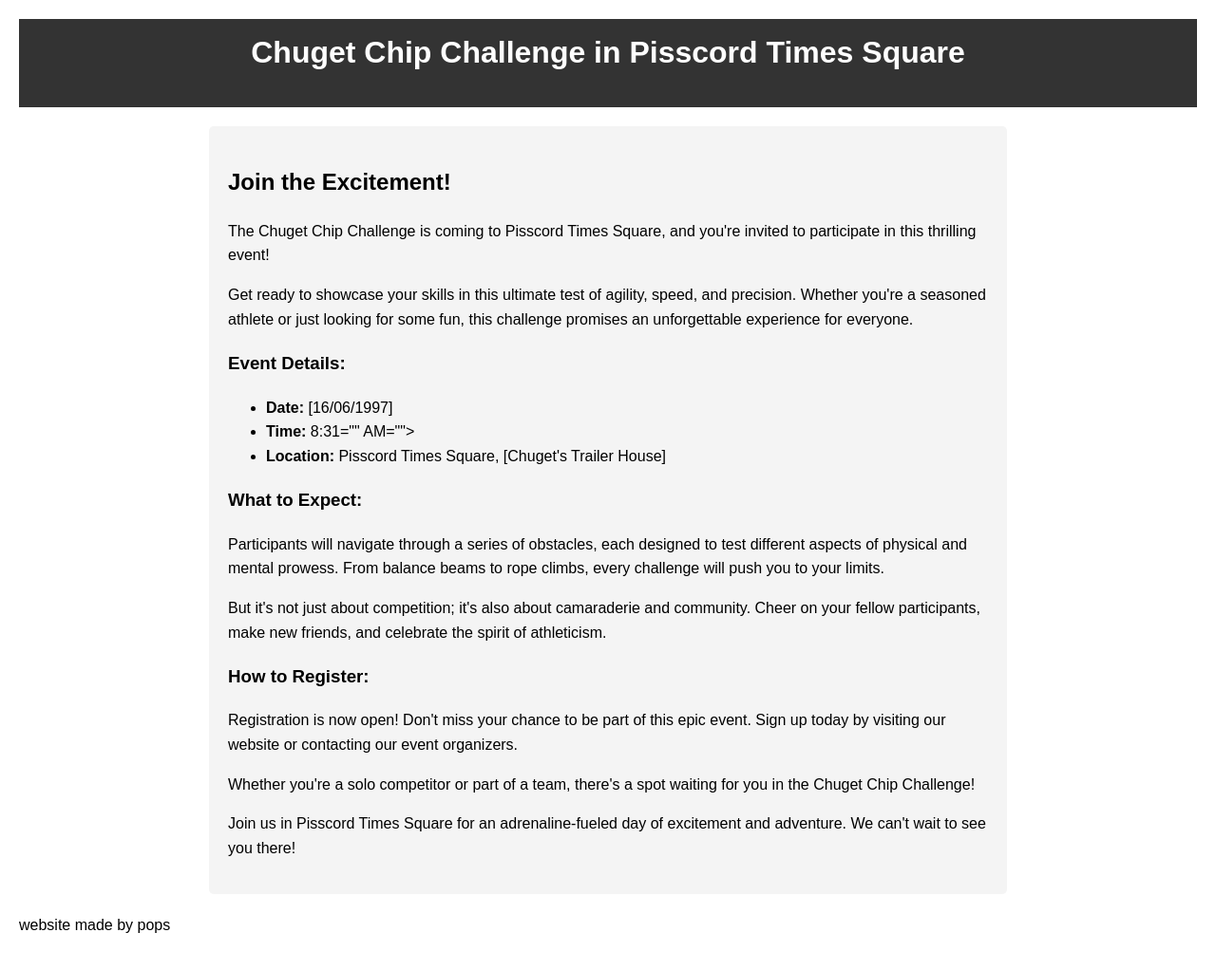
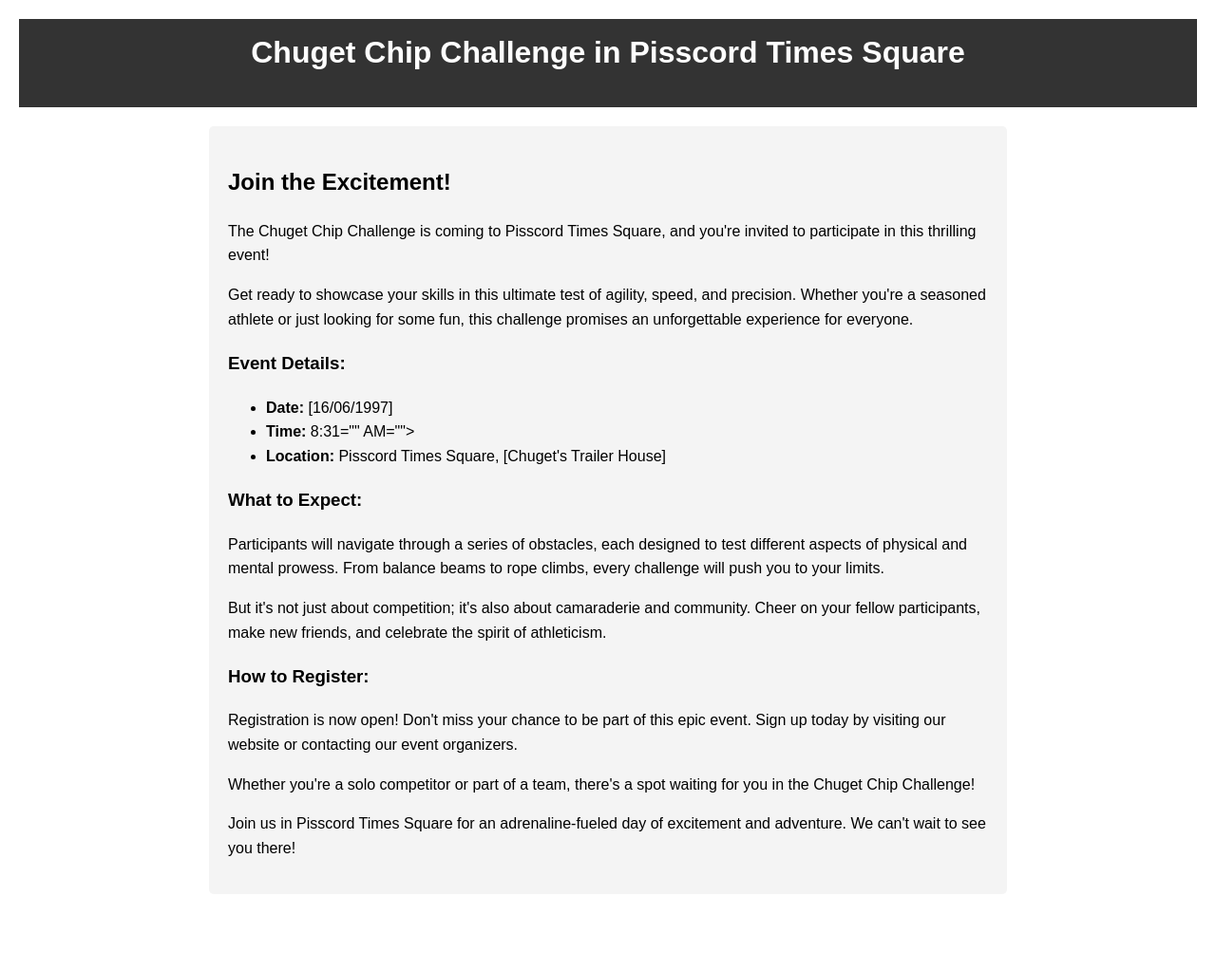
Before and after one commit to chuget1/chip-challenge, a plain HTML site: page index.html in a window 1280 px wide. Shown: the whole page at 95% size. After the commit the page ends 982 px from the top, so only its background shows below. Drawn offline with Linux system fonts and the light colour scheme.

Commit message:
Update index.html

```diff
--- a/index.html
+++ b/index.html
@@ -53,6 +53,6 @@
         <p>Whether you're a solo competitor or part of a team, there's a spot waiting for you in the Chuget Chip Challenge!</p>
         <p>Join us in Pisscord Times Square for an adrenaline-fueled day of excitement and adventure. We can't wait to see you there!</p>
     </article>
-    <p>website made by pops</p>
+
 </body>
 </html>
```
